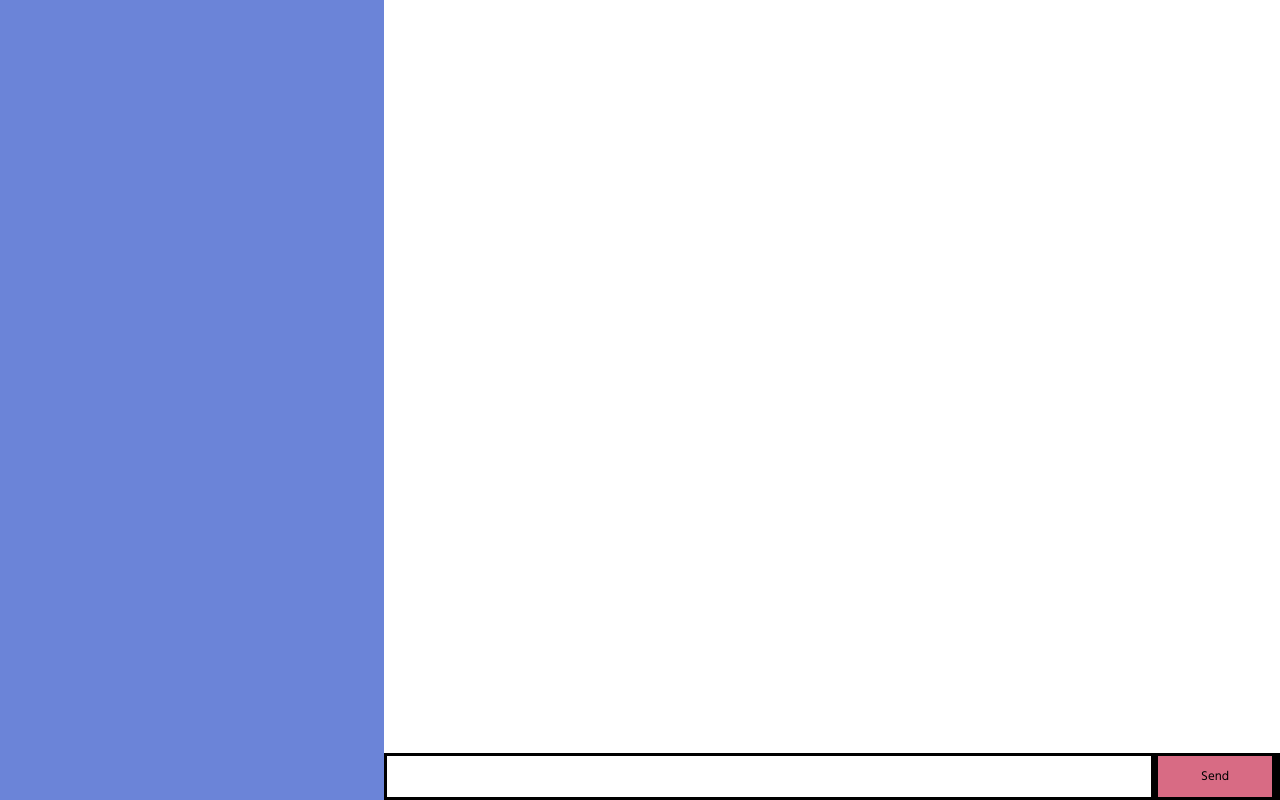
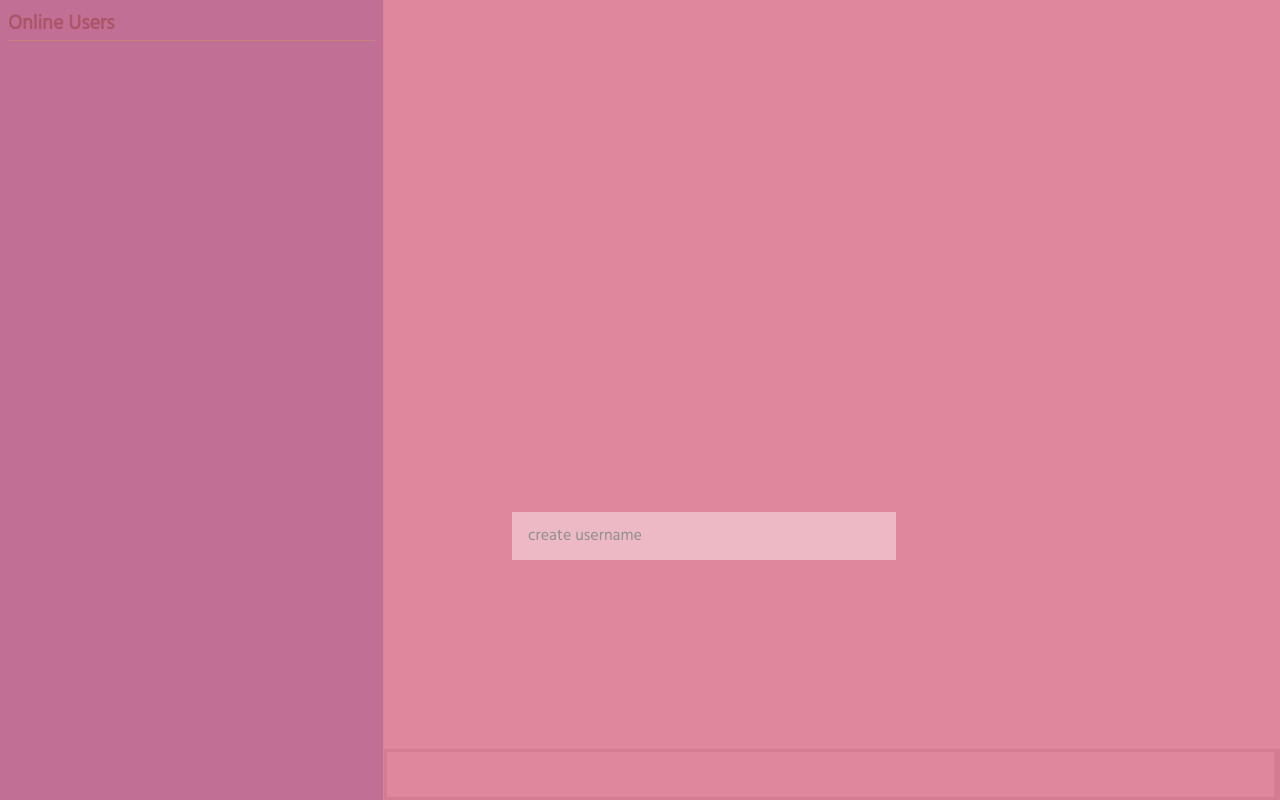
Before and after one commit to aadams22/messaging_app, a website: page public/index.html in a window 1280 px wide. Drawn offline with nearby package versions, Linux system fonts and the light colour scheme; no server answers.

Commit message:
adding usernames

```diff
--- a/public/css/main.css
+++ b/public/css/main.css
@@ -2,43 +2,56 @@
 	margin: 0;
 	padding: 0;
 	box-sizing: border-box;
-	font: 13px 'Hind', sans-serif;
+	font-family:'Hind', sans-serif;
 }
 
-body {
-	font: 13px Helvetica, Arial;
+#overlay {
+	position: fixed;
+	z-index: 5;
+	background-color: #d86b84;
+	height: 100%; width: 100%;
+	opacity: .8;
+}
+
+#overlay > form > input {
+	height: 6%; width: 30%;
+	padding: 1em;
+	background-color: #e8a8b6;
+	border: none;
+	margin: 40%;
+	font-size: 1em;
 }
 
 section:nth-of-type(1)	{
 	float: left;
 	height: 100%; width: 30%;
 	background-color: #6b84d8;
+	padding: .5em;
+	border-right: 1px solid #e4d9e5;
 }
 section:nth-of-type(2)	{
 	float: right;
 	margin-top: 0; width: 70%;
 }
 
-form {
-	background: #000;
+h2 {
+	font-size: 1.25em;
+	border-bottom: 1px solid #84d86b;
+}
+
+section > form {
+	font-size: 13px;
+	background: #c1c4cb;
 	padding: 3px;
 	position: fixed;
 	bottom: 0;
-	width: 100%;
+	width: 86%;
 }
 
-form input {
+section > form input {
 	border: 0;
-	padding: 10px;
-	width: 60%;
-	margin-right: .5%;
-}
-
-form button {
-	width: 9%;
-	background: #d86b84;
-	border: none;
-	padding: 10px;
+	padding: 12px;
+	width: 81%;
 }
 
 #messages {
@@ -52,3 +65,6 @@ form button {
 li { list-style-type: none; }
 
 /*HOVER*/
+input:hover {
+	background: #ecedef;
+}
--- a/public/index.html
+++ b/public/index.html
@@ -8,13 +8,19 @@
 	<script type="text/javascript" src="./js/app.js"></script>
 </head>
 <body>
+	<div id="overlay">
+		<form>
+			<input placeholder="create username">
+		</form>
+	</div>
 	<section>
+		<h2>Online Users</h2>
 		<ul id="online-users"></ul>
 	</section>
 	<section>
 		<ul id="messages"></ul>
  	 	<form action="">
-    	<input id="m" autocomplete="off" /><button>Send</button>
+    	<input id="m" autocomplete="off"/>
   	</form>
 	</section>
 
--- a/public/js/app.js
+++ b/public/js/app.js
@@ -3,17 +3,25 @@ $(function(){
 //======================
 //VARIABLE DEFINITIONS
 //======================
-	var socket = io();
-  var m      = $("<li class='l'>");
-  var l      = null;
-  var em     = null;
-  var dm     = null;
-
+	var socket  = io();
+  var m       = $("<li class='l'>");
+  var l       = null;
+  var em      = null;
+  var dm      = null;
+  var clients = [];
 
 //======================
 //FUNCTIONALITY
 //======================
-  $('form').submit(function(){
+  $('#overlay > form').submit(function(e){
+    event.preventDefault();
+    console.log('submitted');
+    var username = $(this).children().val();
+    console.log('value is: ', username);
+  });
+
+
+  $('section > form').submit(function(){
     //sends value of user entered text to backend over ws to be encrypted and submitted
     socket.emit('Chat Message', $('#m').val());
     //resets value of submition input to empty;
```
Also changed, not shown: config/login.js (added, +7 -0 lines).
